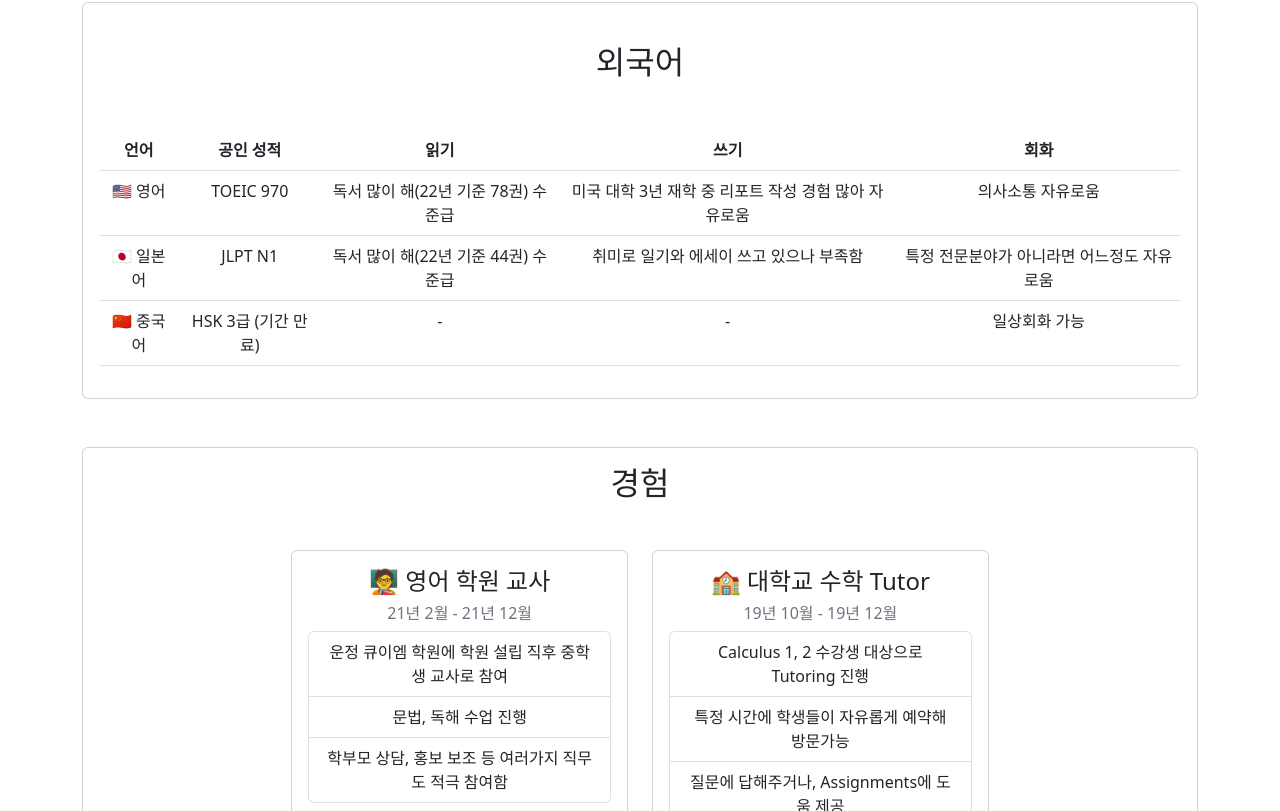
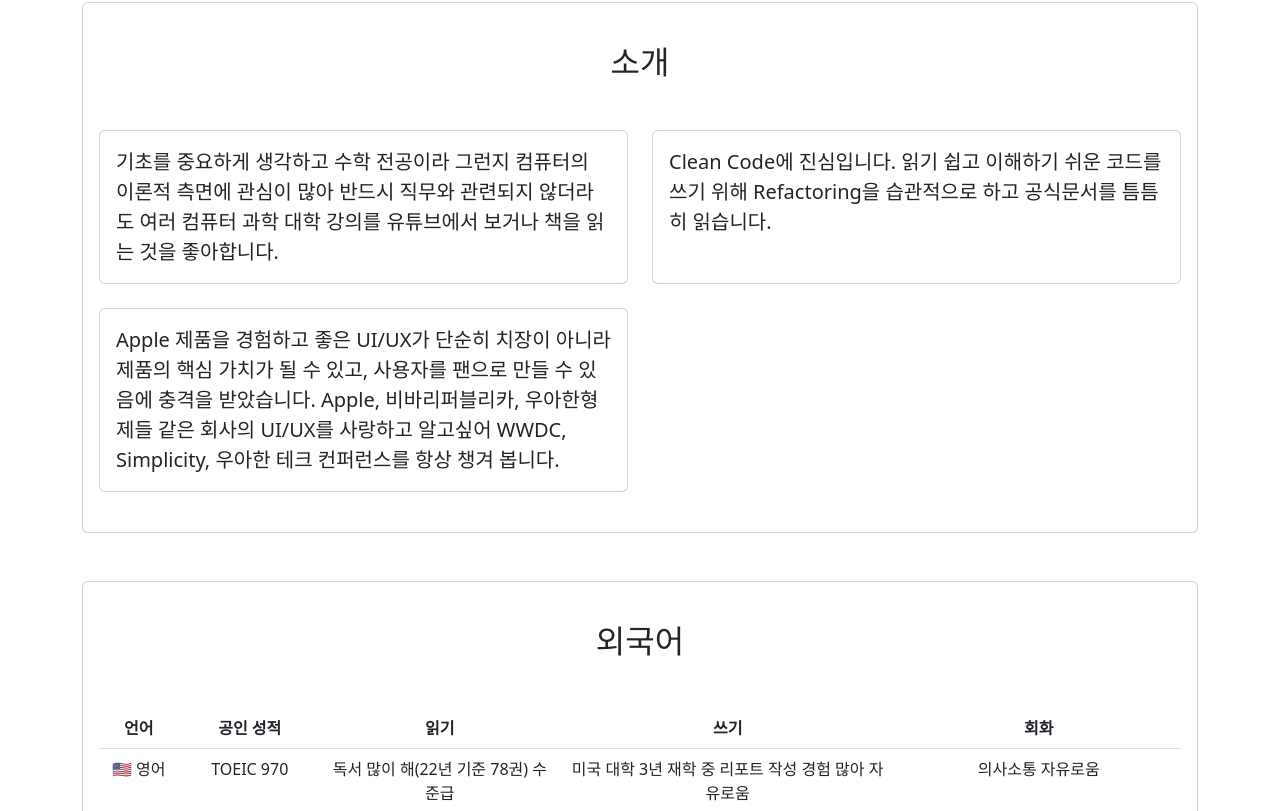
Before and after one commit to jinkyumpark/jinkyumpark, a React (Create React App) app: page /resume in a window 1280 px wide. Shown: the part 1729-2540 px from the top of the page. Built offline with nearby package versions, Linux system fonts and the light colour scheme.

Commit message:
add self introduction card in resume

```diff
--- a/src/data/profile.js
+++ b/src/data/profile.js
@@ -68,4 +68,15 @@ export const profile = {
             talking: '일상회화 가능',
         },
     ],
+    introductions: [
+        `기초를 중요하게 생각하고 수학 전공이라 그런지
+        컴퓨터의 이론적 측면에 관심이 많아
+        반드시 직무와 관련되지 않더라도 여러 컴퓨터 과학 대학 강의를 유튜브에서 보거나 책을 읽는 것을 좋아합니다.`,
+
+        `Clean Code에 진심입니다. 읽기 쉽고 이해하기 쉬운 코드를 쓰기 위해 Refactoring을 습관적으로 하고 공식문서를 틈틈히 읽습니다.`,
+
+        `Apple 제품을 경험하고 좋은 UI/UX가 단순히 치장이 아니라 제품의 핵심 가치가 될 수 있고,
+        사용자를 팬으로 만들 수 있음에 충격을 받았습니다.
+        Apple, 비바리퍼블리카, 우아한형제들 같은 회사의 UI/UX를 사랑하고 알고싶어 WWDC, Simplicity, 우아한 테크 컨퍼런스를 항상 챙겨 봅니다.`,
+    ],
 };
--- a/src/resume/ExperienceSection.js
+++ b/src/resume/ExperienceSection.js
@@ -6,11 +6,11 @@ const ExperienceSection = ({ profile }) => {
         <Card className='mb-5'>
             <Card.Body>
                 <div className='row justify-content-center'>
-                    <h2 className='mb-4 mb-5'>경험</h2>
+                    <h2 className='mt-4 mb-5'>경험</h2>
 
                     <div
                         className={
-                            'row' +
+                            'row row-eq-height' +
                             (profile.experience.length % 3 === 0
                                 ? ''
                                 : ' justify-content-center')
@@ -18,8 +18,8 @@ const ExperienceSection = ({ profile }) => {
                     >
                         {profile.experience.map((exp) => {
                             return (
-                                <div className='col-xs-12 col-lg-4'>
-                                    <Card className='mb-3'>
+                                <div className='col-xs-12 col-lg-4 mb-3'>
+                                    <Card className=' h-100'>
                                         <Card.Body>
                                             <h4>{exp.name}</h4>
                                             <h6 className='text-muted'>
--- /dev/null
+++ b/src/resume/SelfIntroductionSection.js
@@ -0,0 +1,35 @@
+import React from 'react';
+import { Card } from 'react-bootstrap';
+import Error from '../common/Error';
+
+const SelfIntroductionSection = ({ introductions }) => {
+    return (
+        <Card className='mb-5'>
+            <Card.Body>
+                <h2 className='mt-4 mb-5'>소개</h2>
+
+                {introductions.length === 0 ? (
+                    <>
+                        <Error mainErrorMessage='아직 자기소개가 없어요' />
+                    </>
+                ) : (
+                    <div className='row row-eq-height'>
+                        {introductions.map((intro) => {
+                            return (
+                                <div className='col-xs-12 col-6 mb-4'>
+                                    <Card className='h-100 text-start'>
+                                        <Card.Body className='lead'>
+                                            {intro}
+                                        </Card.Body>
+                                    </Card>
+                                </div>
+                            );
+                        })}
+                    </div>
+                )}
+            </Card.Body>
+        </Card>
+    );
+};
+
+export default SelfIntroductionSection;
--- a/src/resume/TechnologySection.js
+++ b/src/resume/TechnologySection.js
@@ -1,5 +1,5 @@
 import React from 'react';
-import { Card, Button } from 'react-bootstrap';
+import { Card } from 'react-bootstrap';
 // Components
 import TechnologyCard from '../technology/TechnologyCard';
 import MoreButton from '../common/MoreButton';
--- a/src/route/Resume.js
+++ b/src/route/Resume.js
@@ -9,6 +9,7 @@ import ExperienceSection from '../resume/ExperienceSection';
 import { portfolios } from '../data/portfolio';
 import { technologies } from '../data/technology';
 import { profile } from '../data/profile';
+import SelfIntroductionSection from '../resume/SelfIntroductionSection';
 
 const Resume = () => {
     return (
@@ -16,6 +17,7 @@ const Resume = () => {
             <Profile profile={profile} />
             <PortfolioSection portfolios={portfolios} />
             <TechnologySection technologies={technologies.back} />
+            <SelfIntroductionSection introductions={profile.introductions} />
             <Language profile={profile} />
             <ExperienceSection profile={profile} />
         </div>
--- a/src/route/TechnologyDetail.js
+++ b/src/route/TechnologyDetail.js
@@ -5,9 +5,11 @@ import { Card } from 'react-bootstrap';
 import Error from '../common/Error';
 // Data
 import { technologies } from '../data/technology';
+import { portfolios } from '../data/portfolio';
 // Resources
 import tstoryIcon from '../images/url-icon/tstory-icon.png';
 import { BiErrorCircle as ErrorIcon } from 'react-icons/bi';
+import PortfolioCard from '../portfolio/PortfolioCard';
 
 const TechnologyDetail = () => {
     const { technologyName } = useParams();
@@ -17,8 +19,6 @@ const TechnologyDetail = () => {
     const subErrorMessage = `다시 한 번 확인해 주세요`;
 
     useEffect(() => {
-        console.log([...Object.values(technologies)]);
-
         const technologyArray = []
             .concat(...Object.values(technologies))
 
@@ -39,15 +39,21 @@ const TechnologyDetail = () => {
                 />
             ) : (
                 <div className='container mt-5 mb-5'>
-                    <FullTechnologyCard technology={technology} />
+                    <TechnologyCardFullList technology={technology} />
                     <BlogCard technology={technology} />
+                    <PortfolioUsedCard
+                        technology={technology}
+                        portfolios={portfolios.filter((port) =>
+                            port.technologiesUsed.includes(technology.id)
+                        )}
+                    />
                 </div>
             )}
         </>
     );
 };
 
-const FullTechnologyCard = ({ technology }) => {
+const TechnologyCardFullList = ({ technology }) => {
     return (
         <Card className='mb-5'>
             <div className='row'>
@@ -84,7 +90,7 @@ const BlogCard = ({ technology }) => {
     };
 
     return (
-        <Card>
+        <Card className='mb-5'>
             <Card.Header>
                 <h4 className='text-center'>
                     {technology.name}에 관한 블로그 포스트 보러가기
@@ -133,4 +139,42 @@ const BlogCard = ({ technology }) => {
     );
 };
 
+const PortfolioUsedCard = ({ technology, portfolios }) => {
+    return (
+        <Card>
+            <Card.Header>
+                <h4 className='text-center'>
+                    {technology.name} 사용된 포트폴리오
+                </h4>
+            </Card.Header>
+            <Card.Body>
+                <div className='row justify-content-center'>
+                    {portfolios.map((port) => {
+                        return (
+                            <div className='col-xs-12 col-6 col-xl-4'>
+                                <PortfolioCard
+                                    portfolio={port}
+                                    textStyle='text-center text-black'
+                                />
+                            </div>
+                        );
+                    })}
+                </div>
+            </Card.Body>
+        </Card>
+    );
+    // return <>
+
+    //     {
+    //         portfolios.length == 0 ? (<Error subErrorMessage='이 기술이 사용된 포트폴리오가 없어요'>)
+    //         :
+
+    //             portfolios.map((port) => {
+    //                 <PortfolioCard portfolio={port}/>
+    //             })
+    //     }
+
+    // </>)
+};
+
 export default TechnologyDetail;
```
